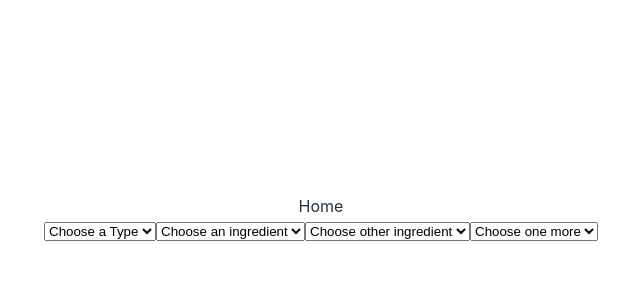
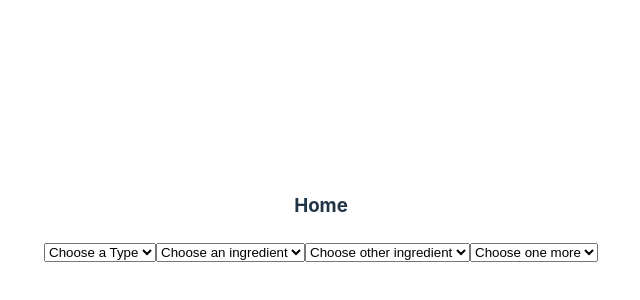
Before and after one commit to No-Country/s11-01-m-node-react, a React (Vite) app in the folder client/: page / in a window 1280 px wide. Shown: the part 182-482 px from the top of the page, without its empty margins (319-959 px from the left). Built offline with nearby package versions, Linux system fonts and the light colour scheme.

Commit message:
Order folders

```diff
--- a/client/src/App.jsx
+++ b/client/src/App.jsx
@@ -1,6 +1,6 @@
 import "./App.css";
 import { Routes, Route, BrowserRouter } from "react-router-dom";
-import Home from "./Components/Home/Home";
+import Home from "./Pages/Home/Home";
 
 function App() {
   return (
--- a/client/src/Components/Home/Home.jsx
+++ b/client/src/Components/Home/SearchRecipies.jsx
@@ -5,7 +5,7 @@ const types=[
 const ingredients=[
   "meet", "chiken", "milk","bananas", "apples", "eggs", "flour", "bacon", "butter", "onions", "tomatoes"
 ]
-const Home = () => {
+const SearchRecipies = () => {
   const [userSelection, setUserSelection]= useState({
     foodType:"",
     ingredients1: "",
@@ -18,7 +18,6 @@ const Home = () => {
 
   return (
     <>
-    <div>Home</div>
     <select value={userSelection.foodType} onChange={(e) => setUserSelection({ ...userSelection, foodType: e.target.value })}>
              <option value="">Choose a Type</option>
              {types.map((item, key) => (
@@ -55,4 +54,4 @@ const Home = () => {
   )
 }
 
-export default Home
+export default SearchRecipies
--- /dev/null
+++ b/client/src/Pages/Home/Home.jsx
@@ -0,0 +1,12 @@
+
+import SearchRecipies from "../../Components/Home/SearchRecipies"
+const Home = () => {
+  return (
+    <div>
+        <h3>Home</h3>
+        <SearchRecipies />
+    </div>
+  )
+}
+
+export default Home
```
